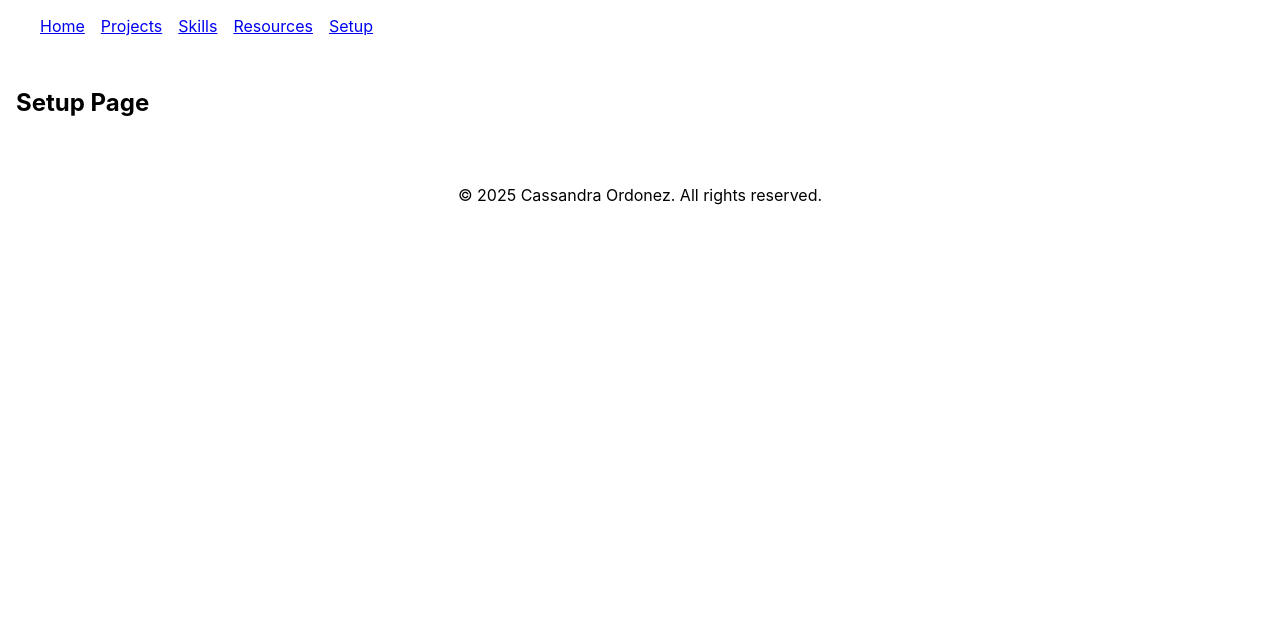
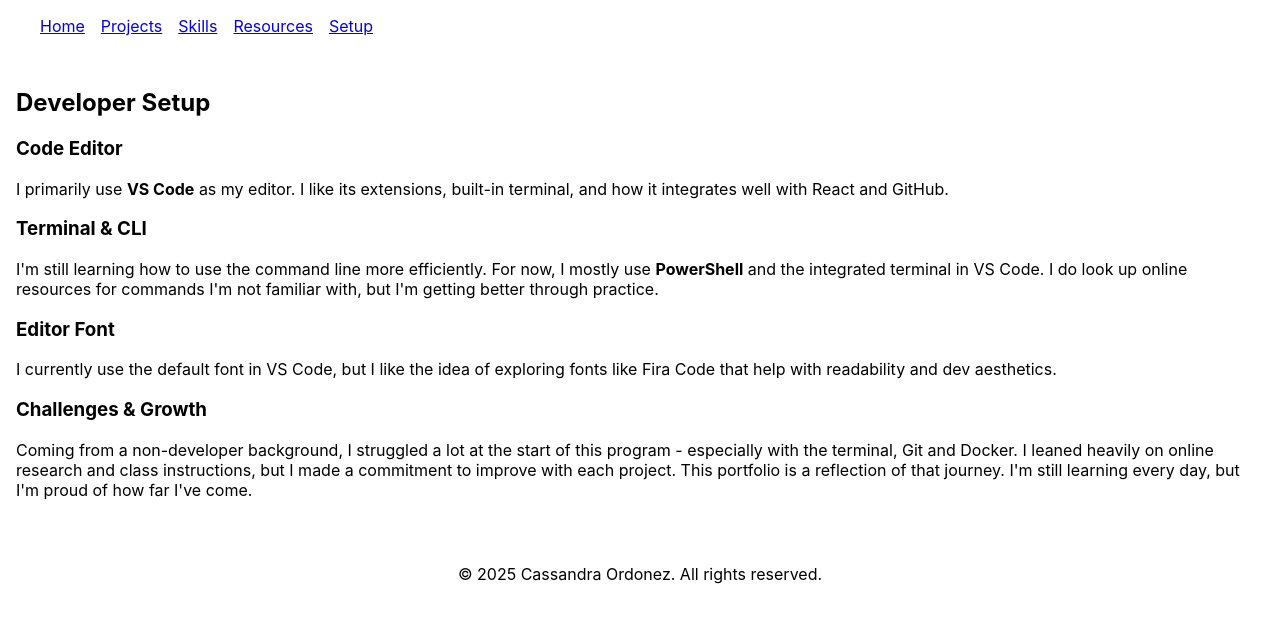
Before and after one commit to cordonez55/portfolio, a React (Create React App) app: page /setup in a window 1280 px wide. Shown: the top 622 px of the page. Built offline with nearby package versions, Linux system fonts and the light colour scheme.

Commit message:
Final content for all sectiosn completed before styling and Docker setup

```diff
--- a/src/pages/Setup.jsx
+++ b/src/pages/Setup.jsx
@@ -1,5 +1,29 @@
 function Setup () {
-  return <h2>Setup Page</h2>;
+  return (
+    <div>
+      <h2>Developer Setup</h2>
+
+      <section>
+        <h3>Code Editor</h3>
+        <p>I primarily use <strong>VS Code</strong> as my editor. I like its extensions, built-in terminal, and how it integrates well with React and GitHub.</p>
+      </section>
+
+      <section>
+        <h3>Terminal & CLI</h3>
+        <p>I'm still learning how to use the command line more efficiently. For now, I mostly use <strong>PowerShell</strong> and the integrated terminal in VS Code. I do look up online resources for commands I'm not familiar with, but I'm getting better through practice.</p>
+      </section>
+
+      <section>
+        <h3>Editor Font</h3>
+        <p>I currently use the default font in VS Code, but I like the idea of exploring fonts like Fira Code that help with readability and dev aesthetics.</p>
+      </section>
+
+      <section>
+        <h3>Challenges & Growth</h3>
+        <p>Coming from a non-developer background, I struggled a lot at the start of this program - especially with the terminal, Git and Docker. I leaned heavily on online research and class instructions, but I made a commitment to improve with each project. This portfolio is a reflection of that journey. I'm still learning every day, but I'm proud of how far I've come.</p>
+      </section>
+    </div>
+  );
 }
 
 export default Setup;
```
